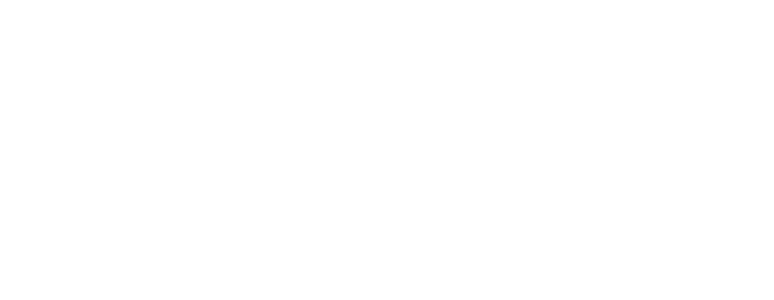
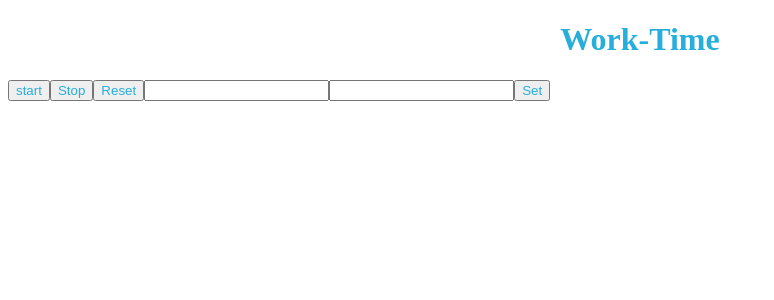
Before and after one commit to AnikitaSinghal/React---Pomodoro---ruq8u0x6feqc, a React app: page / in a window 1280 px wide. Shown: the top 300 px of the page, without its empty margins (0-774 px from the left). Built offline with nearby package versions, Linux system fonts and the light colour scheme.

Commit message:
completed

```diff
--- a/src/components/App.js
+++ b/src/components/App.js
@@ -3,8 +3,19 @@
 
 const App = () => {
   return (
-    <div id="main"></div>
-  )
+    <>
+    <div id="main">
+    <h1>Work-Time</h1>
+    <button data-testid='start-btn'>start</button>
+    <button data-testid='stop-btn'>Stop</button>
+    <button data-testid='reset-btn'>Reset</button>
+    <input data-testid='work-duration'>
+    </input>
+    <input data-testid='break-duration'></input>
+    <button data-testid='set-btn'>Set</button>
+    </div>
+    </>
+  );
 }
 
 
```
